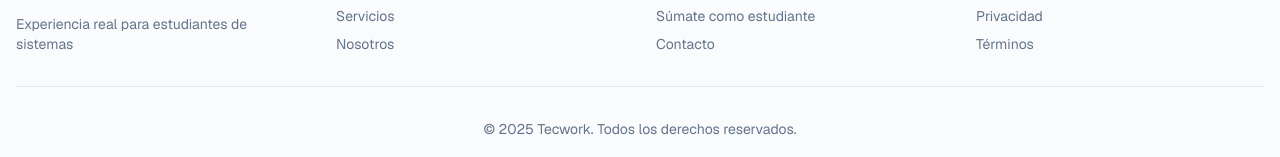
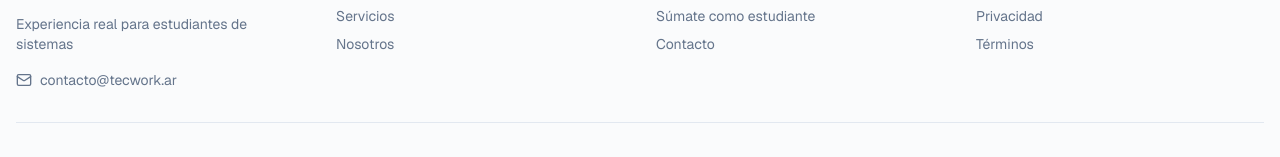
Before and after one commit to AgustinLago22/tecwork, a Next.js app: page / in a window 1280 px wide. Shown: the part 4490-4647 px from the top of the page. Built offline with nearby package versions, Linux system fonts and the light colour scheme.

Commit message:
cambios de email

```diff
--- a/components/footer.tsx
+++ b/components/footer.tsx
@@ -1,4 +1,5 @@
 import Link from "next/link"
+import { Mail } from "lucide-react"
 
 export function Footer() {
   return (
@@ -14,6 +15,12 @@ export function Footer() {
               <span className="font-bold text-xl">Tecwork</span>
             </div>
             <p className="text-sm text-muted-foreground">Experiencia real para estudiantes de sistemas</p>
+            <div className="flex items-center gap-2 text-sm text-muted-foreground">
+              <Mail className="h-4 w-4" />
+              <a href="mailto:contacto@tecwork.ar" className="hover:text-foreground transition-colors">
+                contacto@tecwork.ar
+              </a>
+            </div>
           </div>
 
           {/* Navigation */}
```
